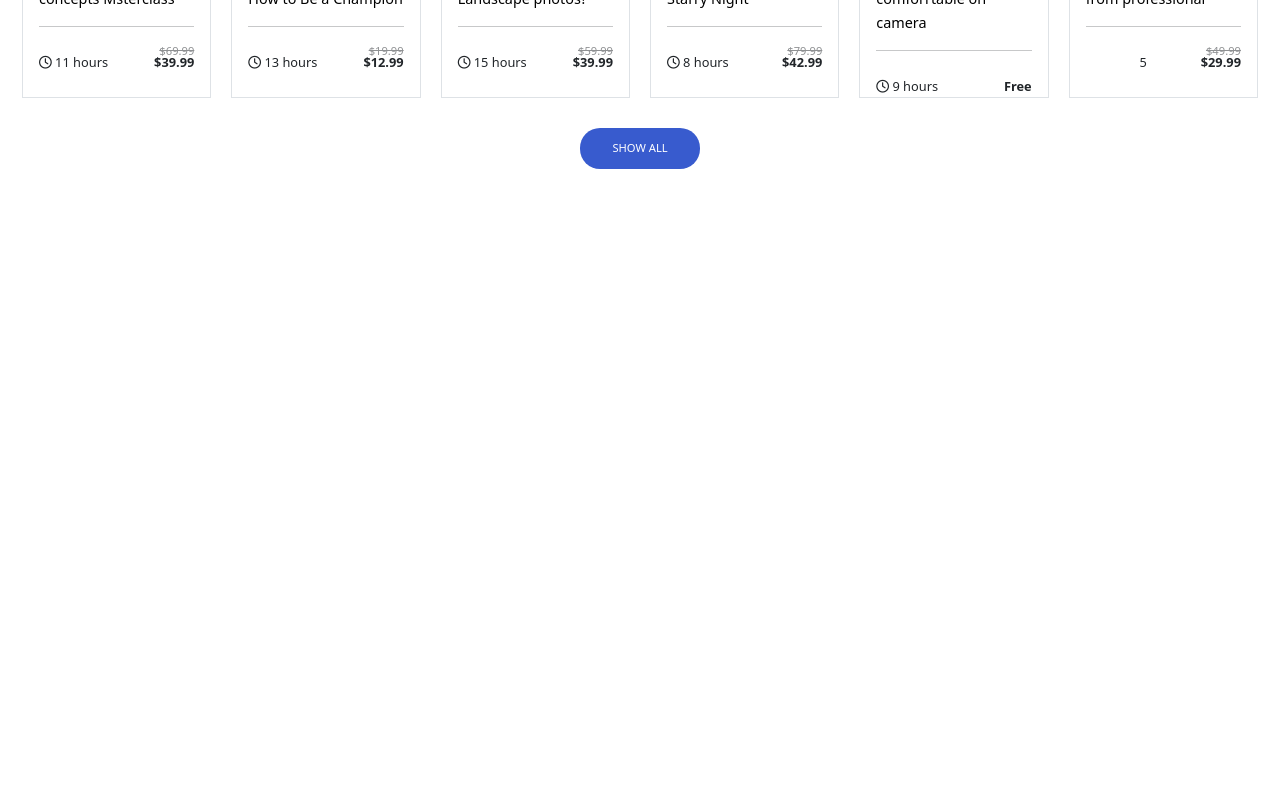
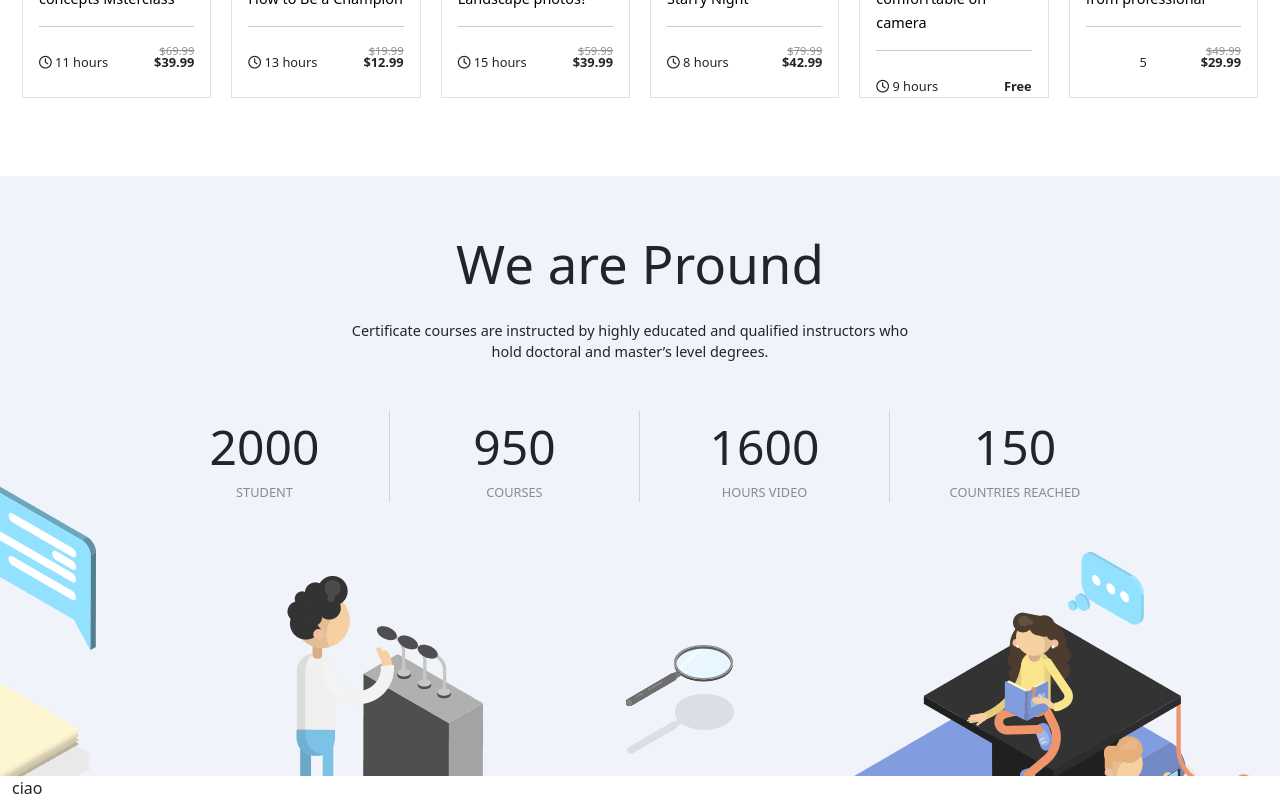
Before and after one commit to michelebonanno92/proj-html-vuejs, a Vue app: page / in a window 1280 px wide. Shown: the part 2879-3679 px from the top of the page. Before the commit the page ends 3048 px from the top, so only its background shows below. Built offline with nearby package versions, Linux system fonts and the light colour scheme.

Commit message:
completata MainSectionSix top

```diff
--- a/src/components/AppMain.vue
+++ b/src/components/AppMain.vue
@@ -4,6 +4,7 @@ import MainSectionTwo from './MainSectionTwo.vue';
 import MainSectionThree from './MainSectionThree.vue';
 import MainSectionFour from './MainSectionFour.vue';
 import MainSectionFive from './MainSectionFive.vue';
+import MainSectionSix from './MainSectionSix.vue';
 
 
 
@@ -24,6 +25,8 @@ export default {
     MainSectionThree,
     MainSectionFour,
     MainSectionFive,
+    MainSectionSix,
+
 
 
   },
@@ -37,6 +40,7 @@ export default {
     <MainSectionThree />
     <MainSectionFour />
     <MainSectionFive />
+    <MainSectionSix />
 
 
 
--- a/src/components/MainSectionFive.vue
+++ b/src/components/MainSectionFive.vue
@@ -175,7 +175,7 @@ export default {
 
         </div>
         <div>
-            <AppButton />
+
         </div>
 
 
--- /dev/null
+++ b/src/components/MainSectionSix.vue
@@ -0,0 +1,91 @@
+<script>
+import AppButton from './AppButton.vue';
+export default {
+  data() {
+    return {
+     titleSection: "We are Pround",
+     numberTEXTList: [
+        {
+            number: '2000',
+            text : 'STUDENT',
+        },
+        {
+            number: '950',
+            text : 'COURSES',
+        },
+        {
+            number: '1600',
+            text : 'HOURS VIDEO',
+        },
+        {
+            number: '150',
+            text : 'COUNTRIES REACHED',
+        },
+     ] ,
+
+    }
+  },
+   components: {
+
+  },
+}
+</script>
+
+<template>
+  <div class="container-fluid text-center backgroundImg mt-5  d-flex justify-content-center  ">
+    <div class="my-container">
+      <p class="textSection mt-5">
+        {{ titleSection }}
+      </p>
+      <p class="font-p">
+        Certificate courses are instructed by highly educated and qualified instructors who hold doctoral and master’s level degrees.
+      </p>
+      <div class="my-row mt-5">
+        <div class="bord width-element" v-for="(element ,i) in numberTEXTList" :key="i">
+            <div class="title-font">
+                {{ element.number }}
+            </div>
+            <div class="text-font">
+                {{ element.text }}
+            </div>
+        </div>
+
+      </div>
+
+    </div>
+  </div>
+  <div class="container-fluid">
+    ciao
+  </div>
+</template>
+
+<style lang="scss" scoped>
+@use '../assets/scss/partials/variables' as *;
+
+.textSection{
+  @include textSection
+}.backgroundImg{
+  background-image: url('/public/img/we_proud.png');
+  background-repeat: no-repeat;
+  background-position: bottom;
+  background-color: #F0F4FA;
+  height: 600px;
+}.font-p{
+  font-size: 0.9rem;
+  width: 580px;
+  margin-left: 200px;
+}.bord:not(:last-child){
+    border-right: 1px solid lightgrey;
+}.width-element{
+    width: calc(100% / 4);
+}.my-row{
+    width: 1000px;
+    display: flex;
+    justify-content: center;
+}.title-font{
+    font-size: 3rem;
+}.text-font{
+    font-size: 0.8rem;
+    opacity: 0.5;
+}
+</style>
```
